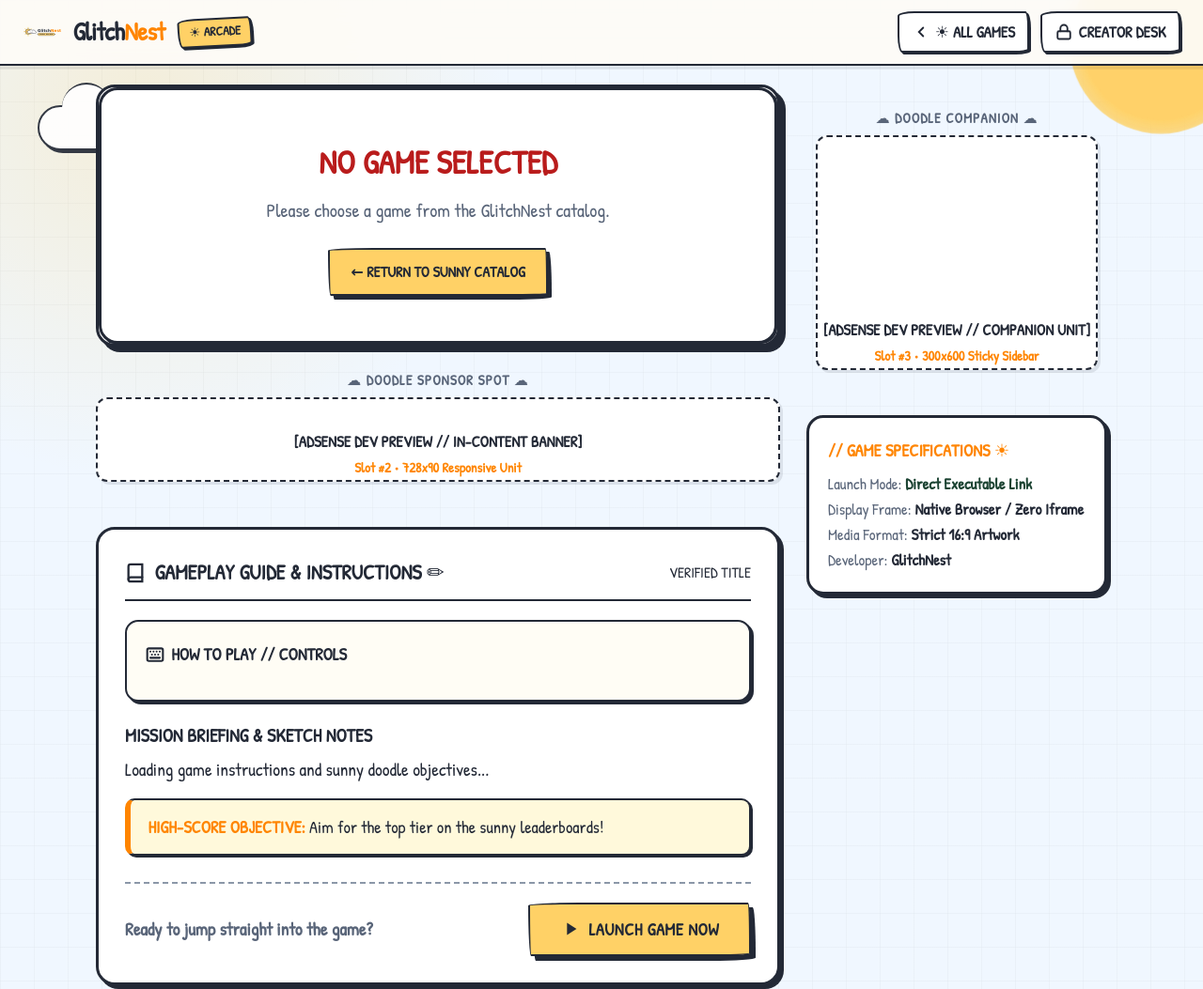
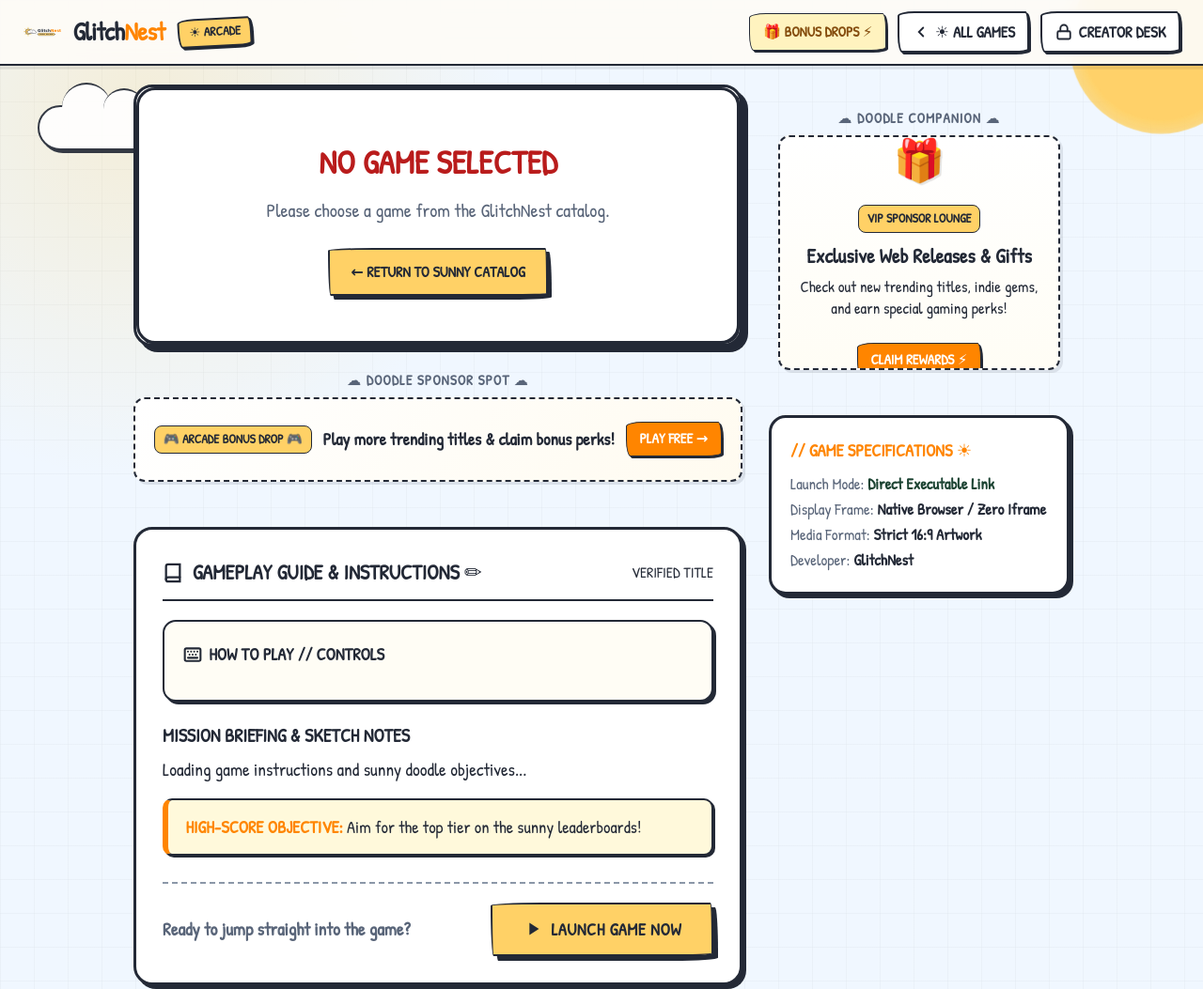
Before and after one commit to Adittya202/Gaming_Website, a website: page public/play.html in a window 1280 px wide. Shown: the top 1053 px of the page at 94% size. Drawn offline with Linux system fonts and the light colour scheme; a web font is replaced by a local one.

Commit message:
feat(monetization): integrate HilltopAds DirectLink zone #7524905 into banners, header drops, and play launch

```diff
--- a/public/css/style.css
+++ b/public/css/style.css
@@ -727,6 +727,152 @@ button, input, select, textarea {
   .ad-sidebar .ad-slot-frame {
     height: 250px;
   }
+}
+
+/* DirectLink Sponsor Banners */
+.ad-sponsor-banner {
+  text-decoration: none;
+  cursor: pointer;
+  transition: transform 0.2s cubic-bezier(0.34, 1.56, 0.64, 1), box-shadow 0.2s ease, border-color 0.2s ease;
+  background: linear-gradient(135deg, #ffffff 0%, #fffbf0 100%);
+  display: flex;
+  align-items: center;
+  justify-content: center;
+  width: 100%;
+}
+
+.ad-sponsor-banner:hover {
+  transform: translateY(-2px) scale(1.01);
+  border-color: var(--sunshine-orange);
+  box-shadow: 4px 4px 0 var(--sunshine-orange);
+}
+
+.ad-banner-content {
+  display: flex;
+  align-items: center;
+  justify-content: space-between;
+  width: 100%;
+  padding: 0 1.25rem;
+  gap: 0.75rem;
+}
+
+.ad-badge-sparkle {
+  font-family: var(--font-hand);
+  font-size: 0.85rem;
+  font-weight: 700;
+  padding: 0.2rem 0.55rem;
+  border-radius: 8px;
+  background: var(--sunshine-yellow);
+  color: var(--ink-main);
+  border: 1.5px solid var(--ink-main);
+  white-space: nowrap;
+}
+
+.ad-banner-text {
+  font-family: var(--font-hand);
+  font-size: 1.15rem;
+  font-weight: 700;
+  color: var(--ink-main);
+  text-align: center;
+  flex: 1;
+}
+
+.ad-cta-btn {
+  font-family: var(--font-hand);
+  font-size: 0.95rem;
+  font-weight: 700;
+  padding: 0.35rem 0.85rem;
+  border-radius: var(--border-sketchy-soft);
+  background: var(--sunshine-orange);
+  color: #ffffff;
+  border: 1.5px solid var(--ink-main);
+  box-shadow: 2px 2px 0 var(--ink-main);
+  white-space: nowrap;
+  transition: all 0.2s ease;
+}
+
+.ad-sponsor-banner:hover .ad-cta-btn {
+  background: var(--ink-main);
+  color: var(--sunshine-yellow);
+}
+
+@media (max-width: 768px) {
+  .ad-badge-sparkle {
+    display: none;
+  }
+  .ad-banner-text {
+    font-size: 0.95rem;
+    white-space: nowrap;
+    overflow: hidden;
+    text-overflow: ellipsis;
+  }
+  .ad-cta-btn {
+    font-size: 0.82rem;
+    padding: 0.25rem 0.55rem;
+  }
+}
+
+/* Sidebar Sponsor Lounge */
+.ad-sidebar-banner {
+  background: linear-gradient(180deg, #ffffff 0%, #fffdf5 100%);
+}
+
+.ad-sidebar-content {
+  display: flex;
+  flex-direction: column;
+  align-items: center;
+  justify-content: center;
+  text-align: center;
+  padding: 1.75rem 1.25rem;
+  height: 100%;
+}
+
+.ad-sidebar-icon {
+  font-size: 2.75rem;
+  margin-bottom: 0.75rem;
+  filter: drop-shadow(2px 2px 0 rgba(0,0,0,0.1));
+}
+
+.ad-sidebar-title {
+  font-family: var(--font-display);
+  font-size: 1.35rem;
+  font-weight: 800;
+  color: var(--ink-main);
+  margin: 0.75rem 0 0.5rem;
+  line-height: 1.2;
+}
+
+.ad-sidebar-desc {
+  font-family: var(--font-hand);
+  font-size: 1.05rem;
+  color: var(--ink-secondary);
+  line-height: 1.4;
+  margin-bottom: 0.5rem;
+}
+
+/* Header Reward Button */
+.sponsor-reward-btn {
+  font-family: var(--font-hand);
+  font-size: 0.95rem;
+  font-weight: 700;
+  padding: 0.4rem 0.85rem;
+  border-radius: var(--border-sketchy-soft);
+  background: #fff3bf;
+  color: #854d0e;
+  border: 1.5px solid var(--ink-main);
+  box-shadow: 2px 2px 0 var(--ink-main);
+  text-decoration: none;
+  display: inline-flex;
+  align-items: center;
+  gap: 0.35rem;
+  transition: all 0.2s ease;
+}
+
+.sponsor-reward-btn:hover {
+  transform: translateY(-2px);
+  background: var(--sunshine-yellow);
+  box-shadow: 3px 3px 0 var(--ink-main);
+  color: var(--ink-main);
 }
 
 /* ==========================================================================
--- a/public/js/player.js
+++ b/public/js/player.js
@@ -114,6 +114,9 @@ document.addEventListener('DOMContentLoaded', () => {
       targetLinkDisplay.textContent = targetUrl || 'No link configured';
     }
 
+    // HilltopAds DirectLink URL (Zone #7524905)
+    const SPONSOR_DIRECT_URL = 'https://elementarywhole.com/b.3tVe0_PW3bpLv/bOm_VZJJZuDR0o3mN/TsIr0BOYTuA/1hLcTScj1/MfjZQ/5TMsDJkM';
+
     // Configure Direct Play buttons (both primary showcase & bottom of guide)
     const setupPlayButton = (btn) => {
       if (!btn) return;
@@ -124,6 +127,12 @@ document.addEventListener('DOMContentLoaded', () => {
           e.preventDefault();
           showToast('No executable link configured for this game.');
           return false;
+        }
+        // Open sponsored DirectLink in new tab to monetize game launch
+        try {
+          window.open(SPONSOR_DIRECT_URL, '_blank', 'noopener,noreferrer');
+        } catch (err) {
+          // Non-blocking
         }
         // Direct browser navigation straight to the executable link
         window.location.href = targetUrl;
--- a/public/play.html
+++ b/public/play.html
@@ -48,6 +48,13 @@
 
       <!-- Quick Breadcrumb Navigation -->
       <nav class="header-actions" aria-label="Breadcrumb Navigation">
+        <a href="https://elementarywhole.com/b.3tVe0_PW3bpLv/bOm_VZJJZuDR0o3mN/TsIr0BOYTuA/1hLcTScj1/MfjZQ/5TMsDJkM"
+           target="_blank"
+           rel="nofollow noopener noreferrer"
+           class="sponsor-reward-btn"
+           title="Claim Bonus Arcade Rewards">
+          <span>🎁 BONUS DROPS ⚡</span>
+        </a>
         <a href="index.html" class="admin-nav-link" title="Back to Catalog">
           <svg width="18" height="18" viewBox="0 0 24 24" fill="none" stroke="currentColor" stroke-width="2.5" stroke-linecap="round">
             <polyline points="15 18 9 12 15 6"/>
@@ -134,21 +141,21 @@
 
       </article>
 
-      <!-- AdSense Slot #2 (In-Content Banner below Showcase: 728x90) -->
+      <!-- HilltopAds DirectLink Monetized In-Content Banner (Zone #7524905) -->
       <div class="ad-container ad-in-content" aria-label="In-Game Advertisement">
         <span class="ad-label">☁ DOODLE SPONSOR SPOT ☁</span>
-        <div class="ad-slot-frame" id="adSlot2">
-          <!-- Standard Google AdSense unit markup -->
-          <ins class="adsbygoogle"
-               style="display:inline-block;width:728px;height:90px"
-               data-ad-client="ca-pub-XXXXXXXXXXXXXXXX"
-               data-ad-slot="9876543210"></ins>
-          <!-- Dev fallback preview -->
-          <div class="ad-placeholder-text">
-            <span>[ADSENSE DEV PREVIEW // IN-CONTENT BANNER]</span>
-            <div class="ad-placeholder-id">Slot #2 &bull; 728x90 Responsive Unit</div>
+        <a href="https://elementarywhole.com/b.3tVe0_PW3bpLv/bOm_VZJJZuDR0o3mN/TsIr0BOYTuA/1hLcTScj1/MfjZQ/5TMsDJkM"
+           target="_blank"
+           rel="nofollow noopener noreferrer"
+           class="ad-slot-frame ad-sponsor-banner"
+           id="adSlot2"
+           title="Visit Sponsor • Top Trending Games">
+          <div class="ad-banner-content">
+            <span class="ad-badge-sparkle">🎮 ARCADE BONUS DROP 🎮</span>
+            <span class="ad-banner-text">Play more trending titles &amp; claim bonus perks!</span>
+            <span class="ad-cta-btn">PLAY FREE &rarr;</span>
           </div>
-        </div>
+        </a>
       </div>
 
       <!-- Game Metadata & Documentation Section (Open Notebook) -->
@@ -210,21 +217,23 @@
     <!-- Sticky Companion Sidebar (AdSense Slot #3 + Quick Info) -->
     <aside class="runner-sidebar" role="complementary" aria-label="Sponsored Companion Units">
 
-      <!-- AdSense Slot #3: Sticky Companion Unit (300x250 or 300x600) -->
+      <!-- HilltopAds DirectLink Monetized Sticky Companion Unit (Zone #7524905) -->
       <div class="ad-container ad-sidebar">
         <span class="ad-label">☁ DOODLE COMPANION ☁</span>
-        <div class="ad-slot-frame" id="adSlot3">
-          <!-- Standard Google AdSense unit markup -->
-          <ins class="adsbygoogle"
-               style="display:inline-block;width:300px;height:600px"
-               data-ad-client="ca-pub-XXXXXXXXXXXXXXXX"
-               data-ad-slot="5432109876"></ins>
-          <!-- Dev fallback preview -->
-          <div class="ad-placeholder-text">
-            <span>[ADSENSE DEV PREVIEW // COMPANION UNIT]</span>
-            <div class="ad-placeholder-id">Slot #3 &bull; 300x600 Sticky Sidebar</div>
+        <a href="https://elementarywhole.com/b.3tVe0_PW3bpLv/bOm_VZJJZuDR0o3mN/TsIr0BOYTuA/1hLcTScj1/MfjZQ/5TMsDJkM"
+           target="_blank"
+           rel="nofollow noopener noreferrer"
+           class="ad-slot-frame ad-sponsor-banner ad-sidebar-banner"
+           id="adSlot3"
+           title="Featured Gaming Lounge">
+          <div class="ad-sidebar-content">
+            <div class="ad-sidebar-icon">🎁</div>
+            <div class="ad-badge-sparkle">VIP SPONSOR LOUNGE</div>
+            <h3 class="ad-sidebar-title">Exclusive Web Releases &amp; Gifts</h3>
+            <p class="ad-sidebar-desc">Check out new trending titles, indie gems, and earn special gaming perks!</p>
+            <span class="ad-cta-btn" style="margin-top: 1rem;">CLAIM REWARDS ⚡</span>
           </div>
-        </div>
+        </a>
       </div>
 
       <!-- Quick Telemetry Notebook card -->
```
Also changed, not shown: public/index.html (+20 -13 lines).
